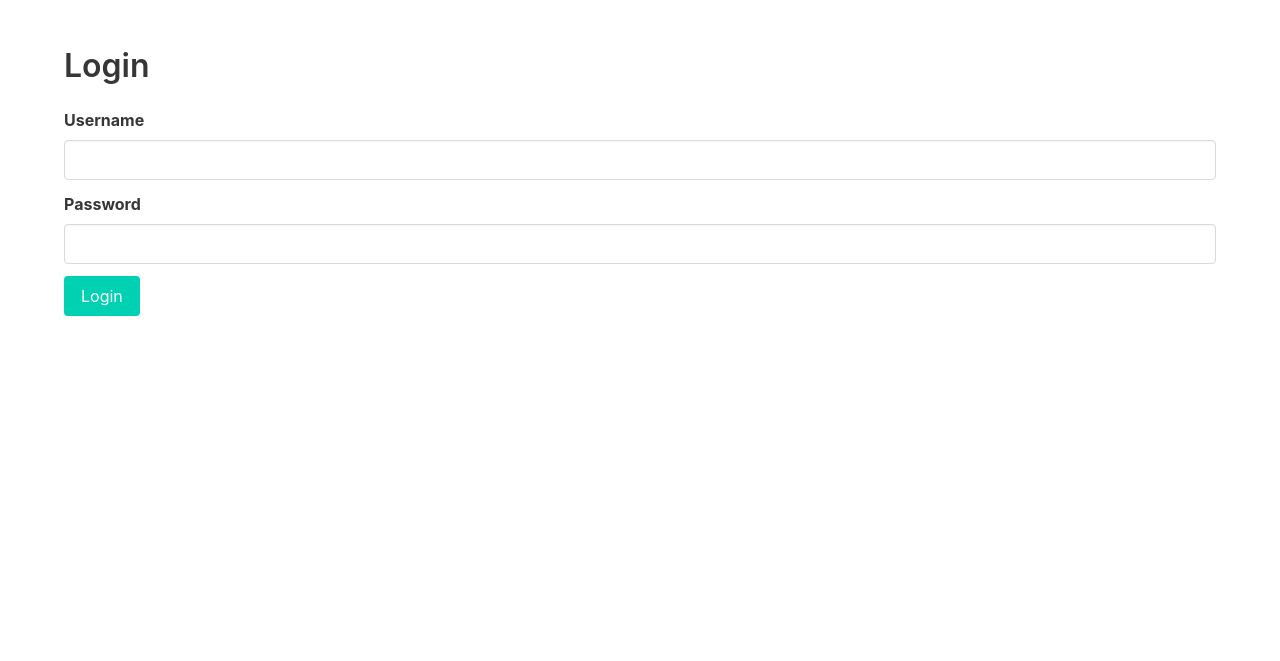
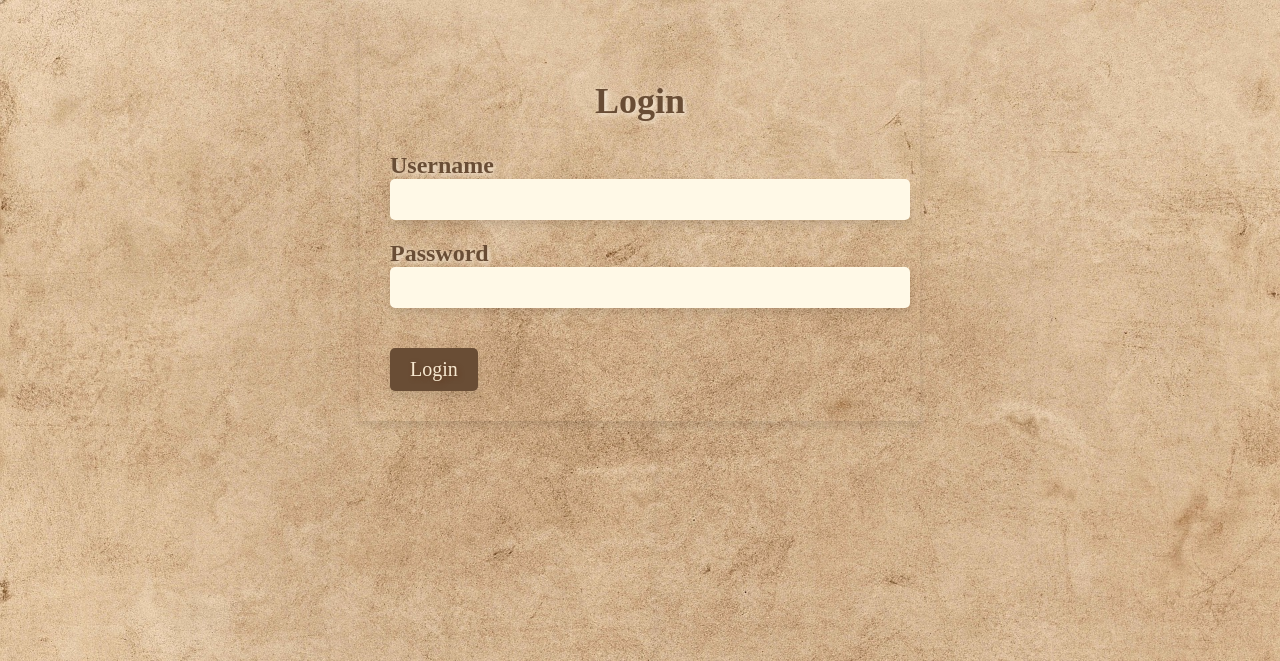
Before and after one commit to sifuraz/adventure-log, a FastAPI app: page /login in a window 1280 px wide. Shown: the top 661 px of the page. Run offline with FastAPI, Linux system fonts and the light colour scheme.

Commit message:
chore: add css

```diff
--- a/app/main.py
+++ b/app/main.py
@@ -2,6 +2,7 @@ from pathlib import Path
 
 from fastapi import Depends, FastAPI, Request
 from fastapi.responses import HTMLResponse, RedirectResponse
+from fastapi.staticfiles import StaticFiles
 from fastapi.templating import Jinja2Templates
 
 from .db.models.user import User
@@ -21,6 +22,9 @@ app.include_router(
 )
 
 BASE_DIR = Path(__file__).resolve().parent
+app.mount(
+    "/static", StaticFiles(directory=str(Path(BASE_DIR, "static"))), name="static"
+)
 templates = Jinja2Templates(directory=str(Path(BASE_DIR, "templates")))
 
 
--- /dev/null
+++ b/app/static/css/style.css
@@ -0,0 +1,87 @@
+/* Background */
+body {
+  background-color: #f9eede;
+  background-image: url('../images/fantasy-notebook.jpg');
+  background-repeat: repeat;
+  background-size: cover;
+  font-family: "Georgia", serif;
+}
+
+/* Container */
+.container {
+  background-color: transparent;
+  border: none;
+  box-shadow: 0px 5px 10px rgba(0, 0, 0, 0.1);
+  padding: 30px;
+  margin: 20px auto;
+  max-width: 500px;
+}
+
+/* Title */
+.title {
+  font-family: "Old Standard TT", serif;
+  color: #694d35;
+  font-size: 36px;
+  text-align: center;
+  text-shadow: 2px 2px 5px #f9eede;
+}
+
+/* Input Fields */
+.input {
+  border: none;
+  background-color: #fff9e7;
+  color: #413a34;
+  border-radius: 5px;
+  box-shadow: 0px 5px 10px rgba(0, 0, 0, 0.1);
+  font-size: 18px;
+  margin-bottom: 20px;
+  padding: 10px;
+  width: 100%;
+}
+
+/* Label */
+.label {
+  font-family: "Old Standard TT", serif;
+  color: #694d35;
+  font-size: 24px;
+  font-weight: bold;
+  text-shadow: 2px 2px 5px #f9eede;
+}
+
+/* Button */
+.button {
+  font-family: "Old Standard TT", serif;
+  background-color: #694d35;
+  border: none;
+  border-radius: 5px;
+  box-shadow: 0px 5px 10px rgba(0, 0, 0, 0.1);
+  color: #f7e8d0;
+  font-size: 20px;
+  margin-top: 20px;
+  padding: 10px 20px;
+  text-shadow: 2px 2px 5px #633b20;
+}
+
+/* Button Hover */
+.button:hover {
+  background-color: #f9eede;
+  color: #633b20;
+  cursor: pointer;
+}
+
+/* Error Message */
+.notification {
+  background-color: #ffe0e0;
+  border-radius: 5px;
+  color: #9d382d;
+  font-size: 18px;
+  margin-top: 20px;
+  padding: 10px;
+  text-align: center;
+  text-shadow: 2px 2px 5px #f9eede;
+}
+
+/* Hidden */
+.is-hidden {
+  display: none;
+}
--- a/app/templates/login.html
+++ b/app/templates/login.html
@@ -2,7 +2,7 @@
 <html>
   <head>
     <title>Login</title>
-    <link rel="stylesheet" href="https://cdnjs.cloudflare.com/ajax/libs/bulma/0.9.2/css/bulma.min.css">
+    <link rel="stylesheet" href="static/css/style.css">
   </head>
   <body>
     <section class="section">
```
Also changed, not shown: app/static/images/fantasy-notebook.jpg (added).
